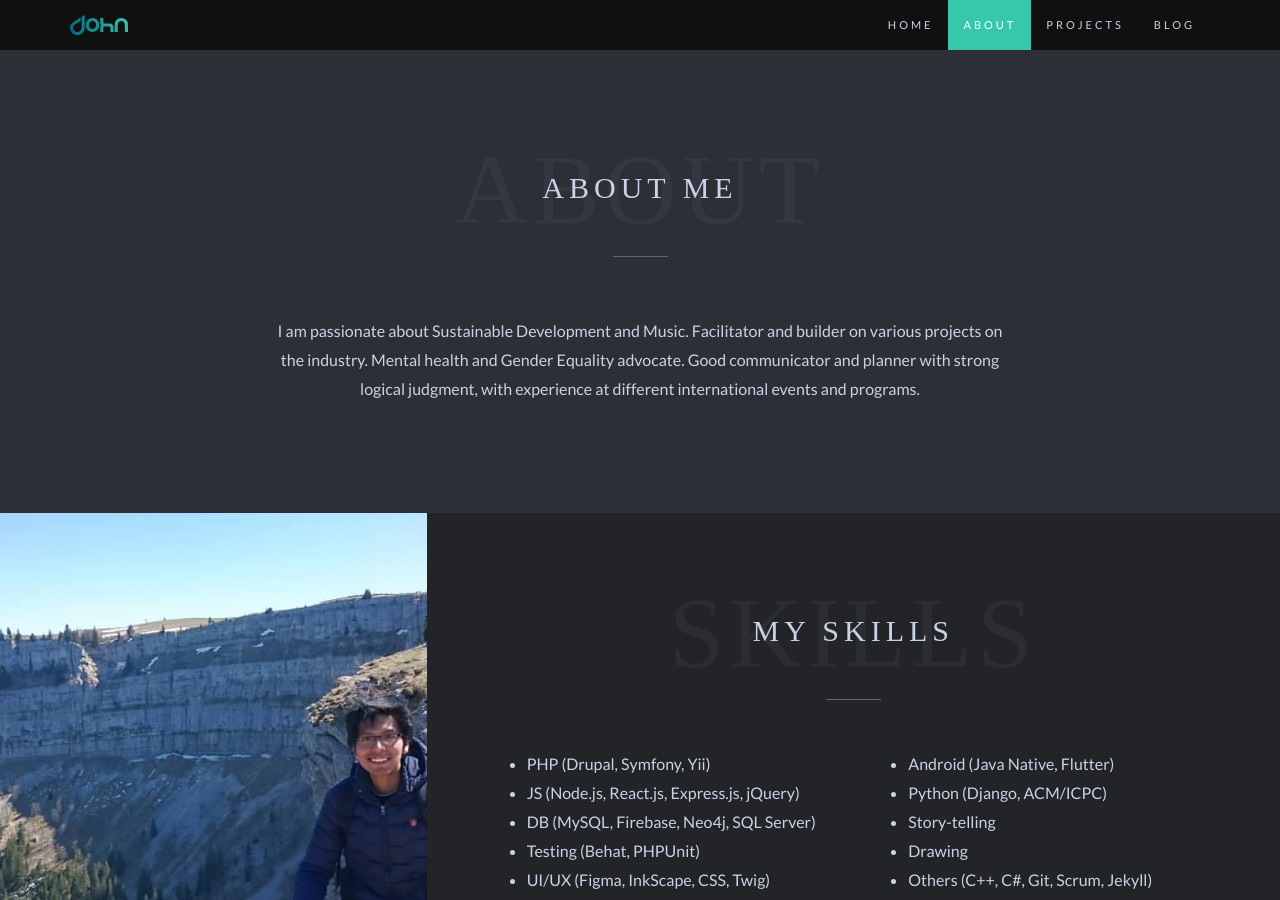
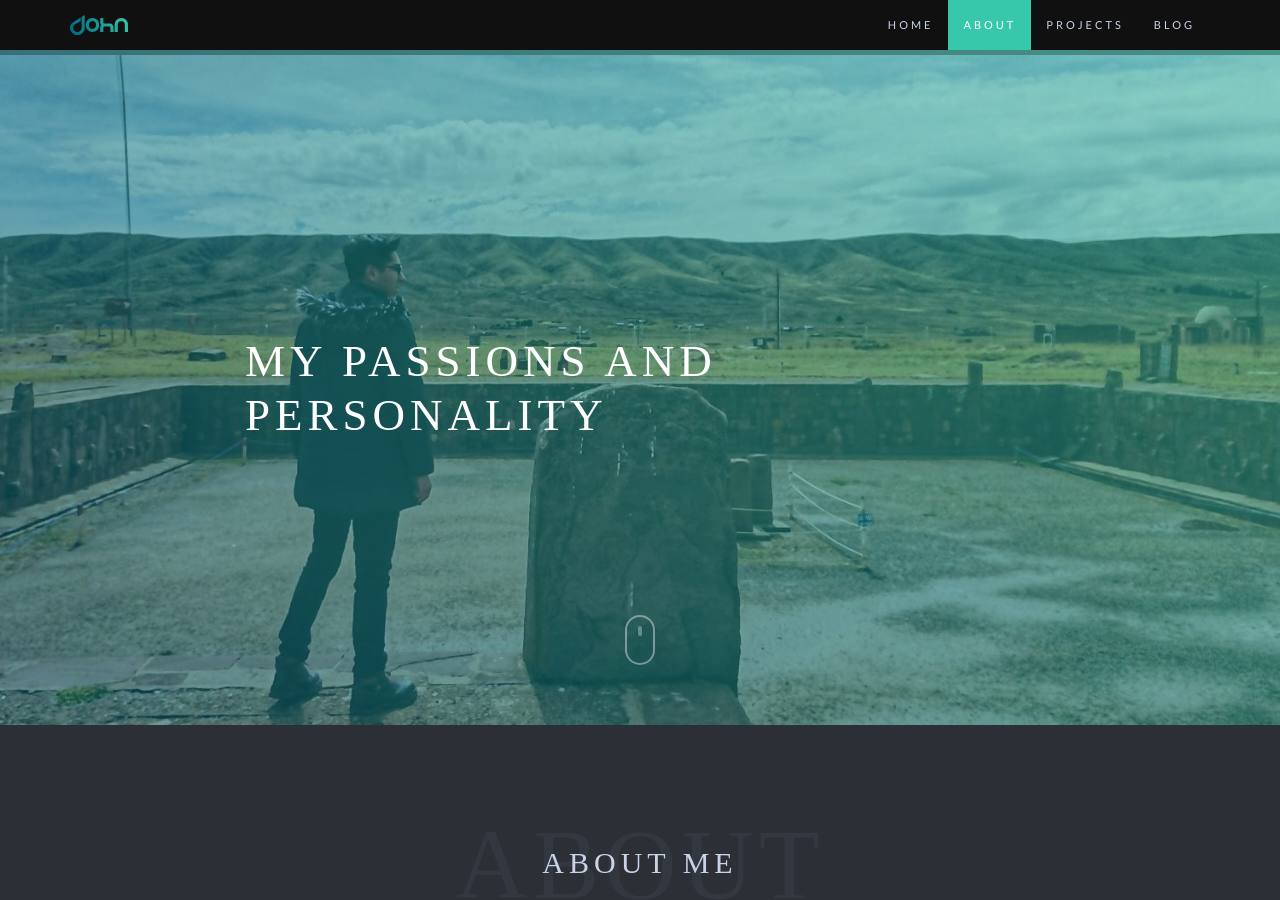
Before and after one commit to thethoughtfulmillennial/thethoughtfulmillennial.github.io, a Jekyll site: the page built from about.html, in a window 1280 px wide and 900 px high. Built offline with Jekyll 4.4.1, drawn with Linux system fonts in a browser that asks for light colours; some web fonts are replaced; a script that is not in the unit is left out.

Commit message:
Adding hero element.

```diff
--- a/about.html
+++ b/about.html
@@ -2,9 +2,23 @@
 layout: default
 ---
 
-<!-- Blog start -->
+{% include nav.html %}
 
-{% include nav.html %}
+<!-- Hero start -->
+
+<section id="home" class="module-image js-height-full">
+
+	<div class="intro">
+		<h1>My passions and personality</h1>
+	</div>
+
+	<div class="mouse-icon">
+		<div class="wheel"></div>
+	</div>
+
+</section>
+
+<!-- Hero end -->
 
 <!-- About start -->
 
```
Also changed, not shown: projects.html (+16 -0 lines).
